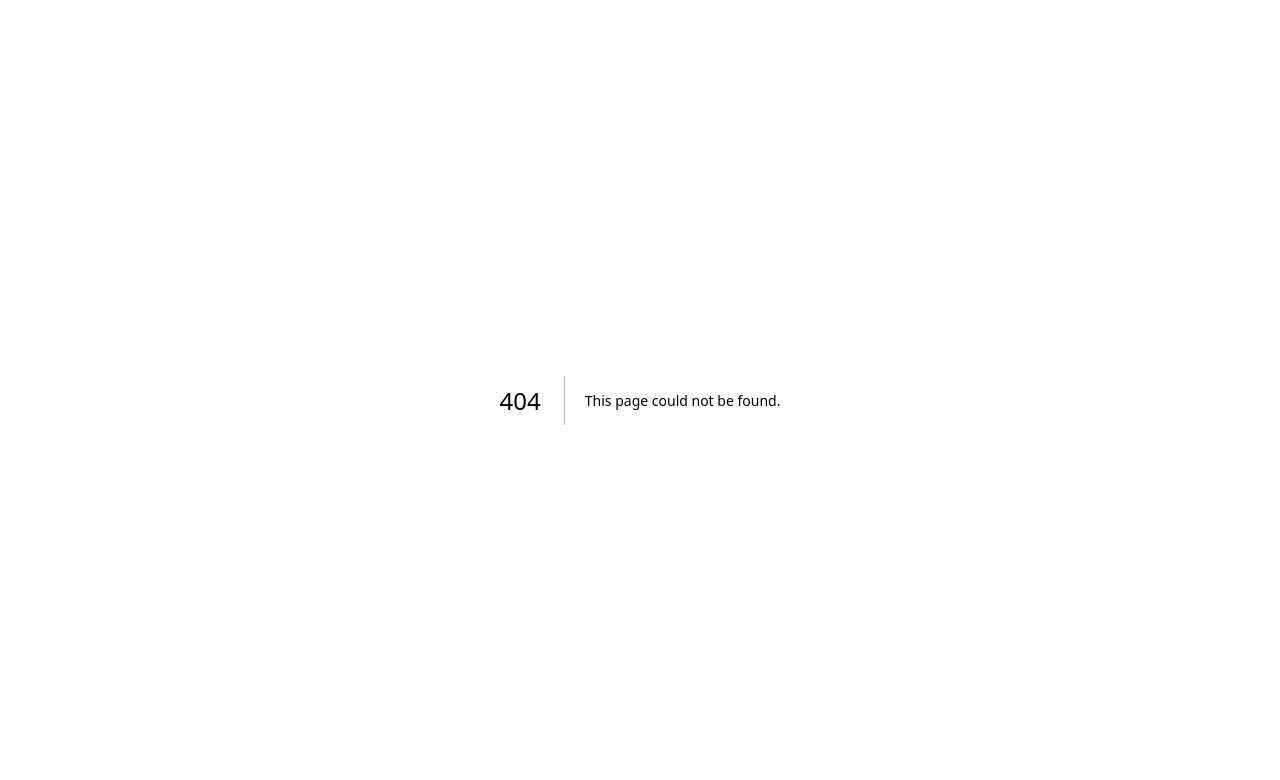
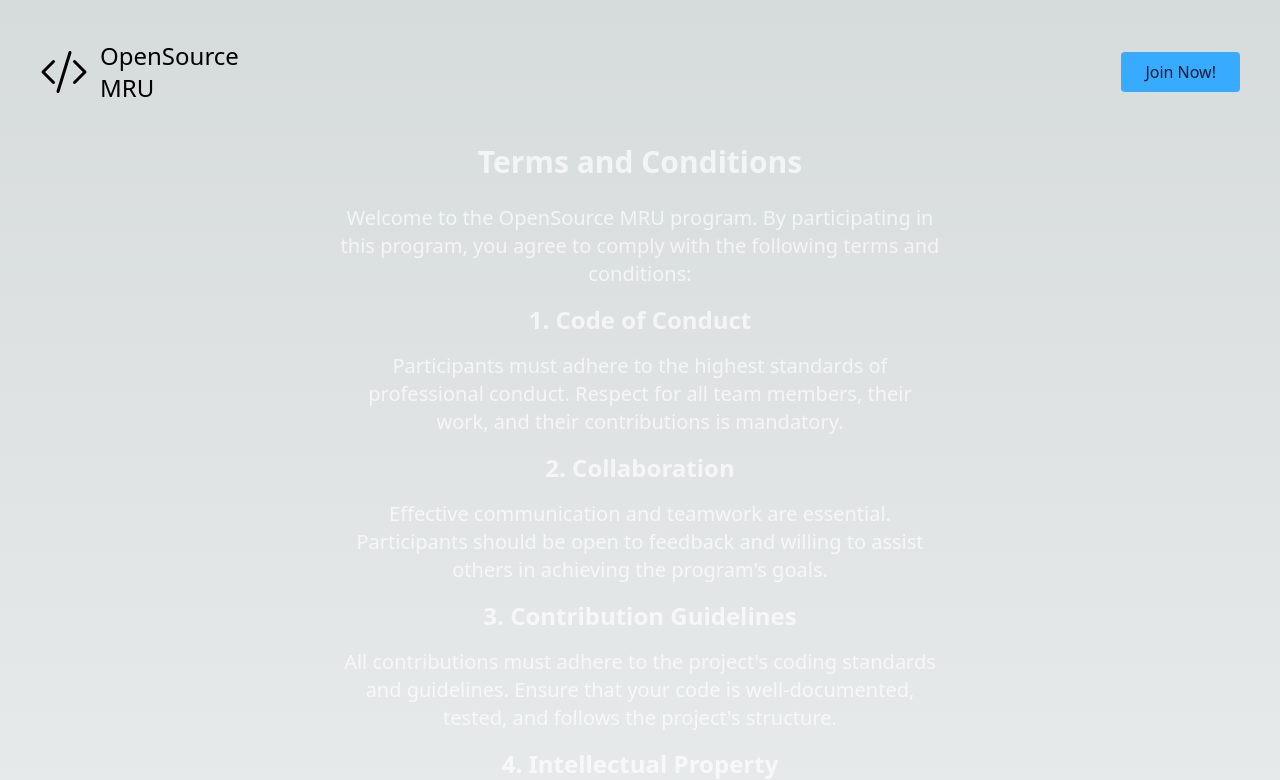
Before and after one commit to OpenSource-MRU-AIML/opensource_mru_web, a Next.js app: page /terms-conditions in a window 1280 px wide. Before the commit this address had no page. Shown: the top 780 px of the page. Built offline with nearby package versions, Linux system fonts and the light colour scheme.

Commit message:
- terms conditions added

```diff
--- /dev/null
+++ b/app/terms-conditions/page.tsx
@@ -0,0 +1,121 @@
+"use client"
+import { motion } from "framer-motion";
+import Link from "next/link";
+import { BsCodeSlash } from "react-icons/bs";
+
+export default function TermsConditions() {
+    return (
+        <main className="m-10">
+            <div className="flex flex-col gap-10">
+                <motion.div
+                    className="flex flex-row justify-between place-items-center"
+                    initial={{ opacity: 0, y: -50 }}
+                    animate={{ opacity: 1, y: 0 }}
+                    transition={{ duration: 0.5 }}
+                >
+                    <div className="flex flex-row gap-3 place-items-center">
+                        <motion.div
+                            className="md:text-5xl text-4xl"
+                            whileHover={{ scale: 1.1 }}
+                        >
+                            <BsCodeSlash />
+                        </motion.div>
+                        <div className="md:text-2xl">
+                            OpenSource<br />MRU
+                        </div>
+                    </div>
+                    <Link href={'https://forms.office.com/r/beYX9bLvPS'}>
+                        <motion.div
+                            className="primary-clr h-fit flex flex-row justify-center rounded"
+                            whileHover={{ scale: 1.1 }}
+                        >
+                            <div className="text-gray-900 mx-6 my-2">
+                                Join Now!
+                            </div>
+                        </motion.div>
+                    </Link>
+                </motion.div>
+
+                <div className="flex flex-col place-items-center">
+                    <div className="md:text-xl text-white opacity-70 text-center md:w-1/2  w-5/6 text-sm">
+                        <h1 className="text-3xl font-bold mb-6">Terms and Conditions</h1>
+
+                        <p className="mb-4">
+                            Welcome to the OpenSource MRU program. By participating in this program, you agree to comply with the following terms and conditions:
+                        </p>
+
+                        <h2 className="text-2xl font-semibold mb-4">1. Code of Conduct</h2>
+                        <p className="mb-4">
+                            Participants must adhere to the highest standards of professional conduct. Respect for all team members, their work, and their contributions is mandatory.
+                        </p>
+
+                        <h2 className="text-2xl font-semibold mb-4">2. Collaboration</h2>
+                        <p className="mb-4">
+                            Effective communication and teamwork are essential. Participants should be open to feedback and willing to assist others in achieving the program's goals.
+                        </p>
+
+                        <h2 className="text-2xl font-semibold mb-4">3. Contribution Guidelines</h2>
+                        <p className="mb-4">
+                            All contributions must adhere to the project's coding standards and guidelines. Ensure that your code is well-documented, tested, and follows the project's structure.
+                        </p>
+
+                        <h2 className="text-2xl font-semibold mb-4">4. Intellectual Property</h2>
+                        <p className="mb-4">
+                            By contributing to the OpenSource MRU program, you agree that your contributions are made under an open-source license and can be freely used by the community.
+                        </p>
+
+                        <h2 className="text-2xl font-semibold mb-4">5. Confidentiality</h2>
+                        <p className="mb-4">
+                            Participants may have access to sensitive information. It is essential to maintain the confidentiality of such information and not disclose it outside the program.
+                        </p>
+
+                        <h2 className="text-2xl font-semibold mb-4">6. Academic Integrity</h2>
+                        <p className="mb-4">
+                            All work must be original and properly attributed. Plagiarism or any form of academic dishonesty will not be tolerated and may result in removal from the program.
+                        </p>
+
+                        <h2 className="text-2xl font-semibold mb-4">7. Termination</h2>
+                        <p className="mb-4">
+                            Failure to adhere to these terms and conditions may result in your removal from the OpenSource MRU program at the discretion of the program coordinators.
+                        </p>
+
+                        <h2 className="text-2xl font-semibold mb-4">8. Amendments</h2>
+                        <p className="mb-4">
+                            These terms and conditions may be amended at any time by the program coordinators. Participants will be notified of any changes.
+                        </p>
+
+                        <p className="mb-4">
+                            By participating in the OpenSource MRU program, you acknowledge that you have read, understood, and agree to abide by these terms and conditions.
+                        </p>
+
+                        <p className="mb-4">
+                            For any questions or further information, please contact the program coordinators.
+                        </p>
+
+                        <div className="flex flex-row justify-center">
+                            <Link href="/">
+                                <div className="primary-clr h-fit flex flex-row justify-center rounded my-10">
+                                    <div className="text-gray-900 mx-6 my-2">
+                                        Back to Home
+                                    </div>
+                                </div>
+                            </Link>
+                        </div>
+                    </div>
+                </div>
+
+                <div className="flex flex-col gap-5">
+                    <div className="h-1 bg-gray-800"></div>
+                    <div className="flex md:flex-row flex-col justify-between text-xs font-extralight gap-4 place-items-center">
+                        <div className="text-center">
+                            @opensource-mru is an initiative of the AIML Branch of Malla Reddy University
+                        </div>
+                        <div>
+                            © 2024 opensource-mru
+                        </div>
+                    </div>
+                </div>
+            </div>
+        </main>
+    );
+}
```
